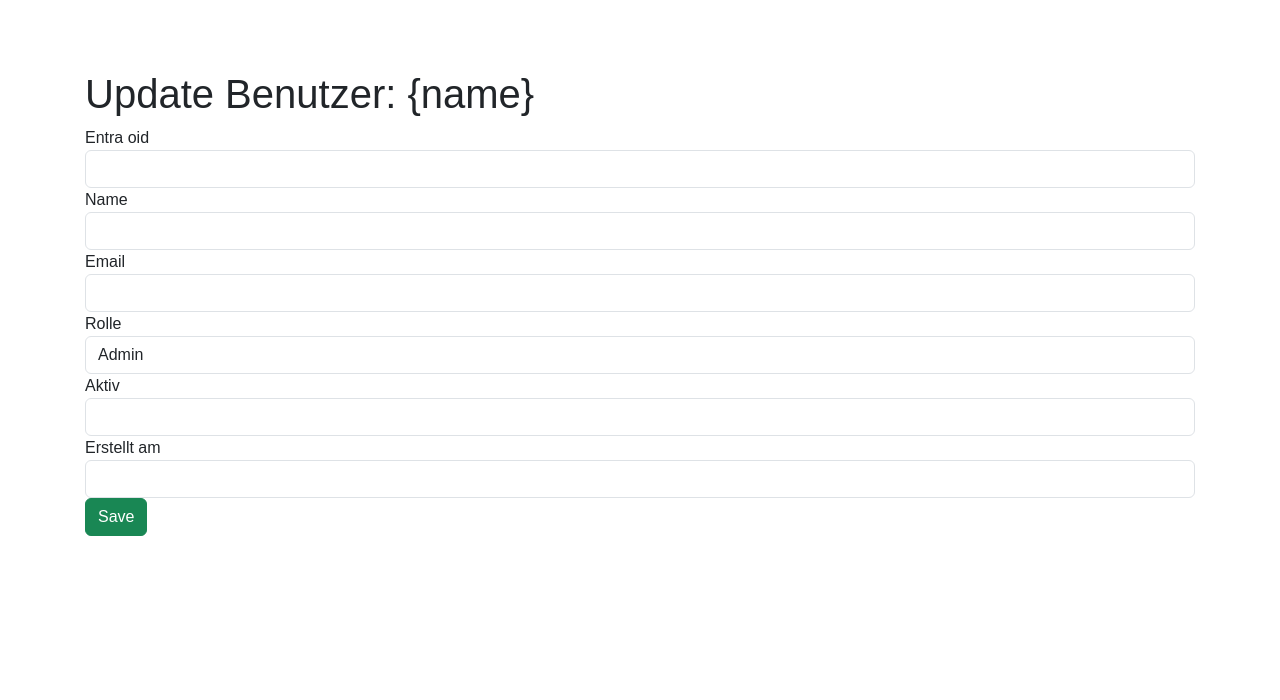
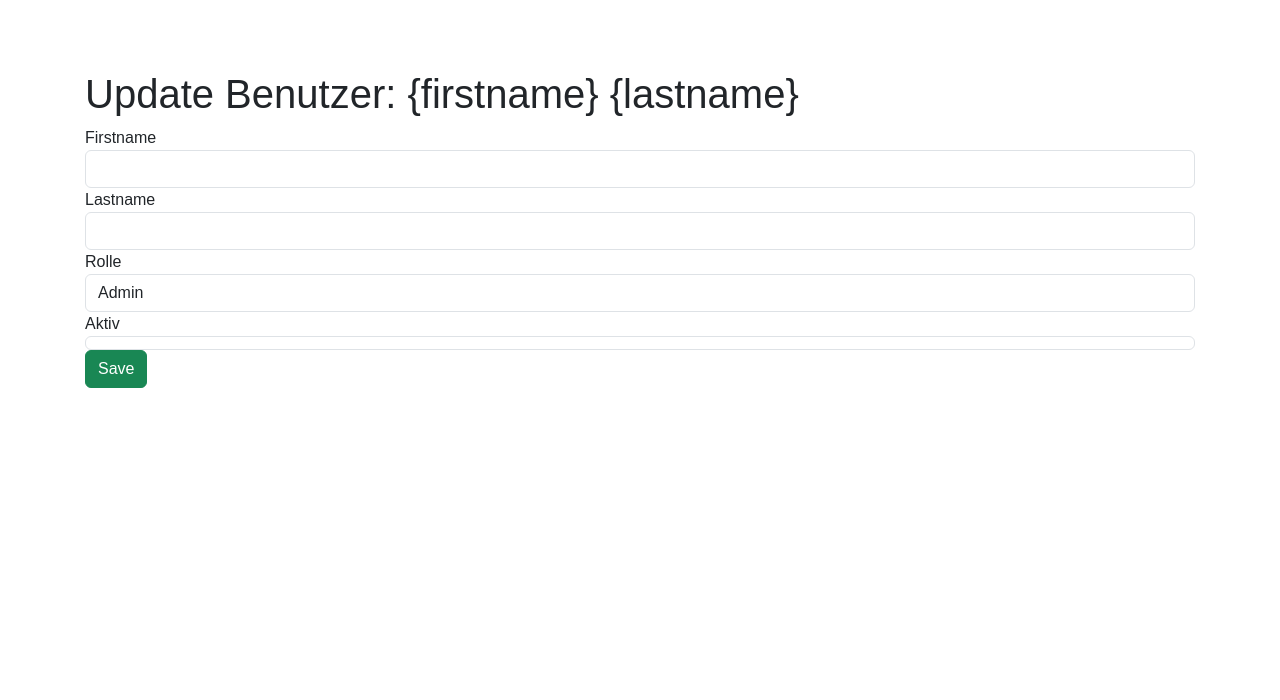
Before and after one commit to frameyohomies/medino-inventur, a Yii app: template views/benutzer/update.php in a window 1280 px wide. Shown: the part 30-730 px from the top of the page. Run offline with PHP 8.4 and a stand-in for Yii, Linux system fonts and the light colour scheme; the template is opened without the code that fills it, so the values that code supplies are empty; form fields are guessed from the names that the template uses; some libraries are stand-ins or nearby versions.

Commit message:
Fixed CRUD Input fields

```diff
--- a/models/BenutzerSearch.php
+++ b/models/BenutzerSearch.php
@@ -18,7 +18,7 @@
     {
         return [
             [['id', 'aktiv'], 'integer'],
-            [['entra_oid', 'name', 'email', 'rolle', 'erstellt_am'], 'safe'],
+            [['entra_oid', 'firstname', 'lastname', 'email', 'rolle', 'erstellt_am'], 'safe'],
         ];
     }
 
@@ -65,7 +65,8 @@
         ]);
 
         $query->andFilterWhere(['like', 'entra_oid', $this->entra_oid])
-            ->andFilterWhere(['like', 'name', $this->name])
+            ->andFilterWhere(['like', 'firstname', $this->firstname])
+            ->andFilterWhere(['like', 'lastname', $this->lastname])
             ->andFilterWhere(['like', 'email', $this->email])
             ->andFilterWhere(['like', 'rolle', $this->rolle]);
 
--- a/views/benutzer/_form.php
+++ b/views/benutzer/_form.php
@@ -12,17 +12,13 @@
 
     <?php $form = ActiveForm::begin(); ?>
 
-    <?= $form->field($model, 'entra_oid')->textInput(['maxlength' => true]) ?>
+    <?= $form->field($model, 'firstname')->textInput(['maxlength' => true]) ?>
 
-    <?= $form->field($model, 'name')->textInput(['maxlength' => true]) ?>
+    <?= $form->field($model, 'lastname')->textInput(['maxlength' => true]) ?>
 
-    <?= $form->field($model, 'email')->textInput(['maxlength' => true]) ?>
+    <?= $form->field($model, 'rolle')->dropDownList([ 'admin' => 'Admin', 'ordihilfe' => 'Mitarbeiter', ], ['prompt' => '']) ?>
 
-    <?= $form->field($model, 'rolle')->dropDownList([ 'admin' => 'Admin', 'ordihilfe' => 'Ordihilfe', ], ['prompt' => '']) ?>
-
-    <?= $form->field($model, 'aktiv')->textInput() ?>
-
-    <?= $form->field($model, 'erstellt_am')->textInput() ?>
+    <?= $form->field($model, 'aktiv')->checkbox() ?>
 
     <div class="form-group">
         <?= Html::submitButton(Yii::t('app', 'Save'), ['class' => 'btn btn-success']) ?>
--- a/views/benutzer/_search.php
+++ b/views/benutzer/_search.php
@@ -22,7 +22,9 @@
 
     <?= $form->field($model, 'entra_oid') ?>
 
-    <?= $form->field($model, 'name') ?>
+    <?= $form->field($model, 'firstname') ?>
+
+    <?= $form->field($model, 'lastname') ?>
 
     <?= $form->field($model, 'email') ?>
 
--- a/views/benutzer/update.php
+++ b/views/benutzer/update.php
@@ -5,11 +5,11 @@
 /** @var yii\web\View $this */
 /** @var app\models\Benutzer $model */
 
-$this->title = Yii::t('app', 'Update Benutzer: {name}', [
-    'name' => $model->name,
+$this->title = Yii::t('app', 'Update Benutzer: {firstname} {lastname}', [
+    'firstname' => $model->firstname,
 ]);
-$this->params['breadcrumbs'][] = ['label' => Yii::t('app', 'Benutzers'), 'url' => ['index']];
-$this->params['breadcrumbs'][] = ['label' => $model->name, 'url' => ['view', 'id' => $model->id]];
+$this->params['breadcrumbs'][] = ['label' => Yii::t('app', 'Benutzer'), 'url' => ['index']];
+$this->params['breadcrumbs'][] = ['label' => $model->firstname . ' ' . $model->lastname, 'url' => ['view', 'id' => $model->id]];
 $this->params['breadcrumbs'][] = Yii::t('app', 'Update');
 ?>
 <div class="benutzer-update">
--- a/views/bestand-bewegung/_form.php
+++ b/views/bestand-bewegung/_form.php
@@ -18,10 +18,6 @@
 
     <?= $form->field($model, 'delta')->textInput() ?>
 
-    <?= $form->field($model, 'bestand_nach')->textInput() ?>
-
-    <?= $form->field($model, 'gebucht_am')->textInput() ?>
-
     <div class="form-group">
         <?= Html::submitButton(Yii::t('app', 'Save'), ['class' => 'btn btn-success']) ?>
     </div>
--- a/views/produkt/_form.php
+++ b/views/produkt/_form.php
@@ -22,10 +22,6 @@
 
     <?= $form->field($model, 'mindestbestand')->textInput() ?>
 
-    <?= $form->field($model, 'erstellt_am')->textInput() ?>
-
-    <?= $form->field($model, 'aktualisiert_am')->textInput() ?>
-
     <div class="form-group">
         <?= Html::submitButton(Yii::t('app', 'Save'), ['class' => 'btn btn-success']) ?>
     </div>
```
Also changed, not shown: inventur.sql (+5 -4 lines), models/Benutzer.php (+6 -4 lines), views/benutzer/index.php (+3 -8 lines), views/benutzer/view.php (+4 -3 lines).
